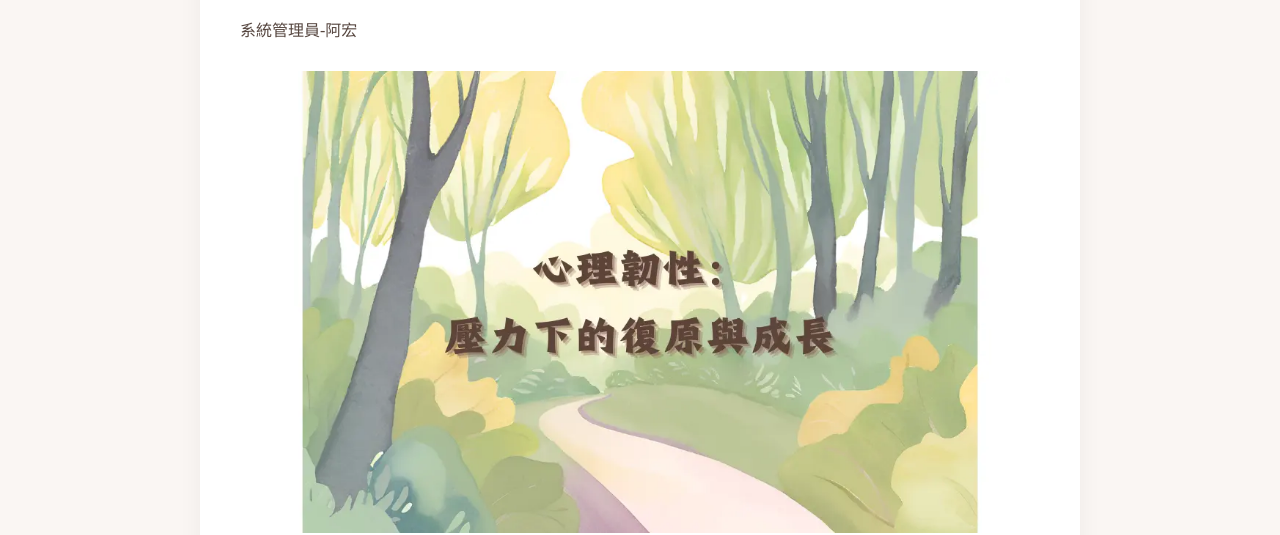
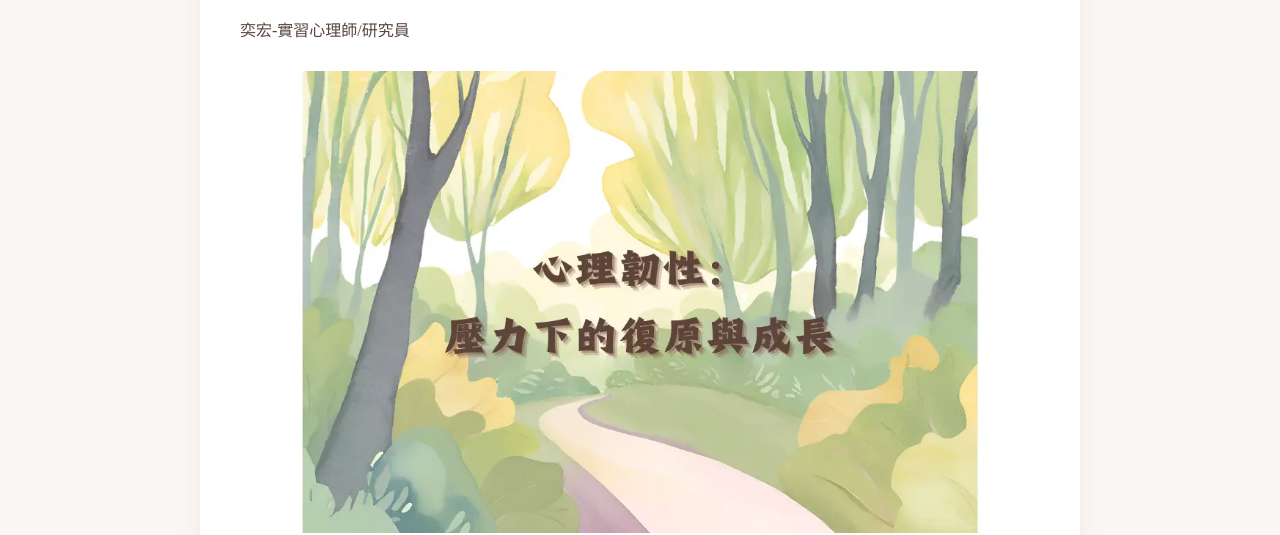
Before and after one commit to counselearning/counselearning.github.io, a plain HTML site: page articles/posts/psychological-resilience.html in a window 1280 px wide. Shown: the part 301-836 px from the top of the page. Drawn offline with Linux system fonts and the light colour scheme.

Commit message:
修改文章作者名

```diff
--- a/articles/data/posts.json
+++ b/articles/data/posts.json
@@ -7,7 +7,7 @@
       "category": "mental-health",
       "categories": ["mental-health", "research-trends"],
       "date": "2024-11-21",
-      "author": "系統管理員-阿宏",
+      "author": "奕宏-實習心理師/研究員",
       "tags": ["心理韌性", "壓力管理", "心理健康", "自我成長", "情緒管理", "研究趨勢"],
       "coverImage": "/articles/images/psychological-resilience-cover.webp",
       "url": "/articles/posts/psychological-resilience.html"
--- a/articles/posts/psychological-resilience.html
+++ b/articles/posts/psychological-resilience.html
@@ -83,7 +83,7 @@
                     <time class="article-date" datetime="2024-11-21">2024年11月21日</time>
                 </div>
                 <h1 class="article-title">心理韌性：壓力下的復原與成長</h1>
-                <div class="article-author">系統管理員-阿宏</div>
+                <div class="article-author">奕宏-實習心理師/研究員</div>
             </header>
 
             <div class="article-cover">
```
